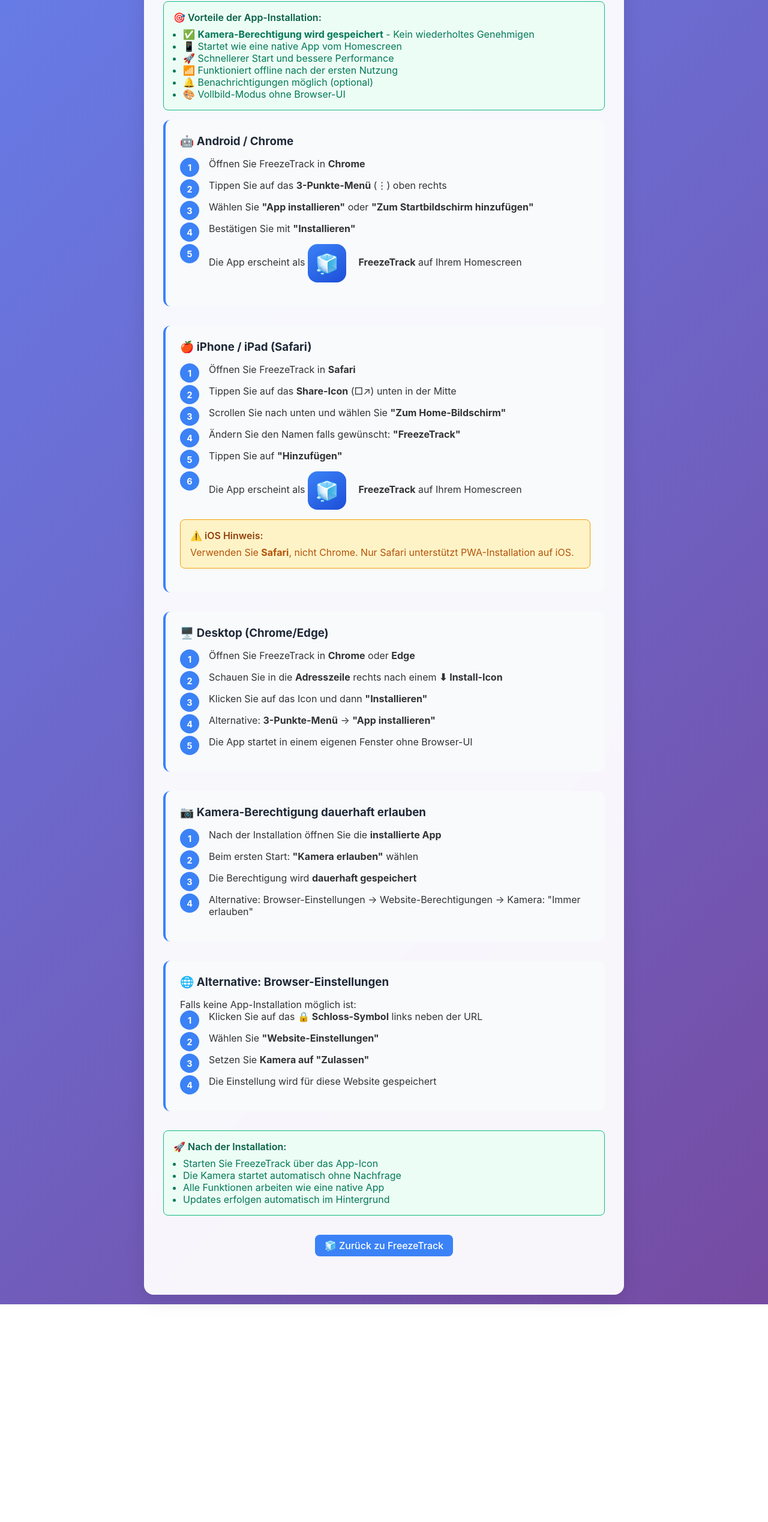
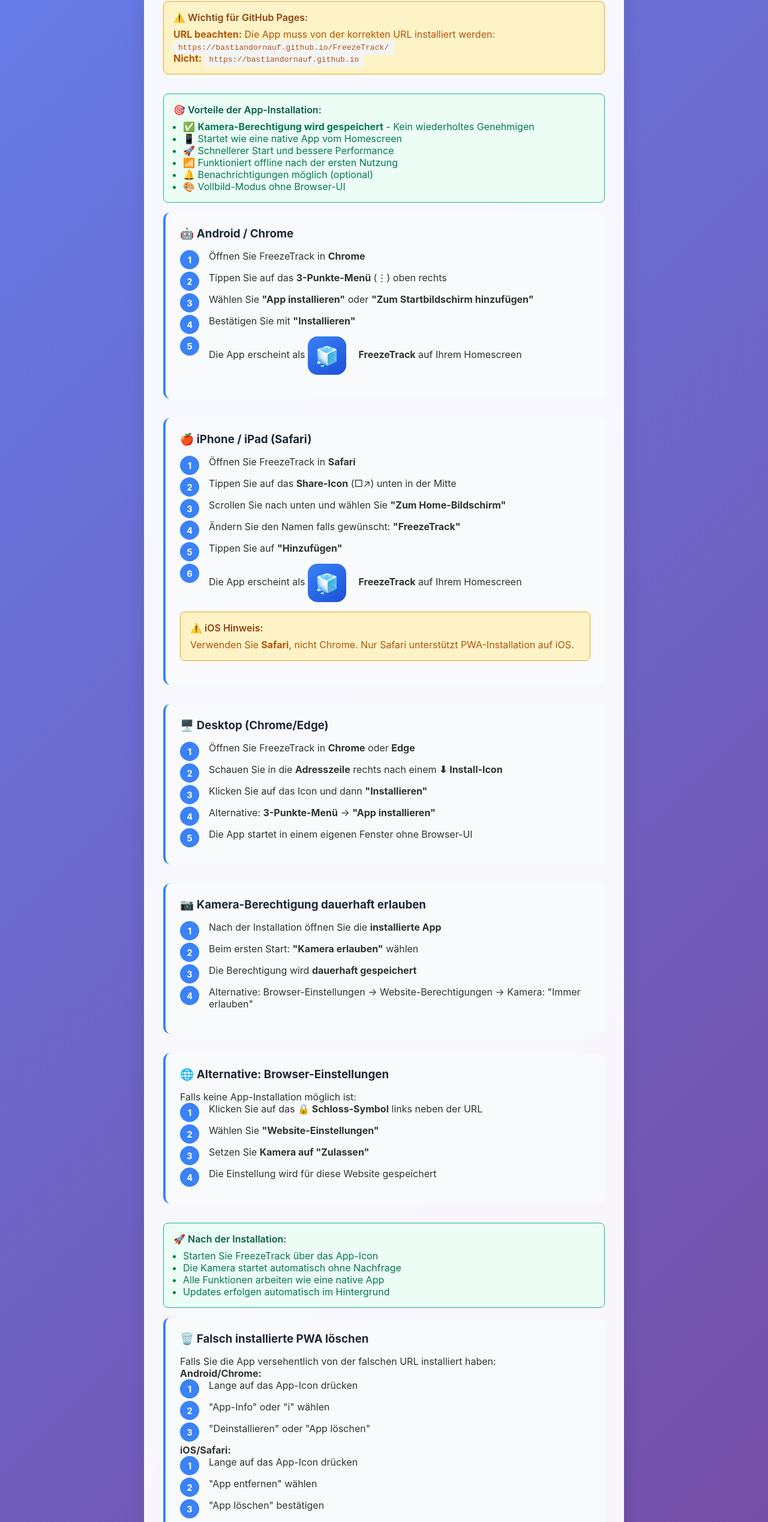
Before and after one commit to bastiandornauf/FreezeTrack, a website built with Vite: page install-guide.html in a window 1280 px wide. Shown: the part 213-2751 px from the top of the page at 60% size. Before the commit the page ends 2388 px from the top, so only its background shows below. Built offline with nearby package versions, Linux system fonts and the light colour scheme.

Commit message:
Fix PWA installation: correct manifest paths for GitHub Pages, add installation troubleshooting guide

```diff
--- a/install-guide.html
+++ b/install-guide.html
@@ -167,6 +167,15 @@
             <p>Installieren Sie FreezeTrack als PWA (Progressive Web App) für die beste Erfahrung</p>
         </div>
 
+        <div class="warning" style="margin-bottom: 2rem;">
+            <div class="warning-title">⚠️ Wichtig für GitHub Pages:</div>
+            <div class="warning-text">
+                <strong>URL beachten:</strong> Die App muss von der korrekten URL installiert werden:<br>
+                <code style="background: #f3f4f6; padding: 0.25rem 0.5rem; border-radius: 4px; font-family: monospace;">https://bastiandornauf.github.io/FreezeTrack/</code><br>
+                <strong>Nicht:</strong> <code style="background: #f3f4f6; padding: 0.25rem 0.5rem; border-radius: 4px; font-family: monospace;">https://bastiandornauf.github.io</code>
+            </div>
+        </div>
+
         <div class="benefit">
             <div class="benefit-title">🎯 Vorteile der App-Installation:</div>
             <ul class="benefit-list">
@@ -254,6 +263,33 @@
             </ul>
         </div>
 
+        <!-- Falsch installierte PWA löschen -->
+        <div class="platform">
+            <h3>🗑️ Falsch installierte PWA löschen</h3>
+            <p>Falls Sie die App versehentlich von der falschen URL installiert haben:</p>
+
+            <h4>Android/Chrome:</h4>
+            <ol class="steps">
+                <li>Lange auf das App-Icon drücken</li>
+                <li>"App-Info" oder "i" wählen</li>
+                <li>"Deinstallieren" oder "App löschen"</li>
+            </ol>
+
+            <h4>iOS/Safari:</h4>
+            <ol class="steps">
+                <li>Lange auf das App-Icon drücken</li>
+                <li>"App entfernen" wählen</li>
+                <li>"App löschen" bestätigen</li>
+            </ol>
+
+            <h4>Desktop/Chrome:</h4>
+            <ol class="steps">
+                <li>Rechtsklick auf App-Icon</li>
+                <li>"App entfernen" wählen</li>
+                <li>Oder: chrome://apps/ → App löschen</li>
+            </ol>
+        </div>
+
         <div style="text-align: center; margin-top: 2rem;">
             <a href="index.html" class="back-link" style="background: #3b82f6;">🧊 Zurück zu FreezeTrack</a>
         </div>
```
Also changed, not shown: manifest.json.
